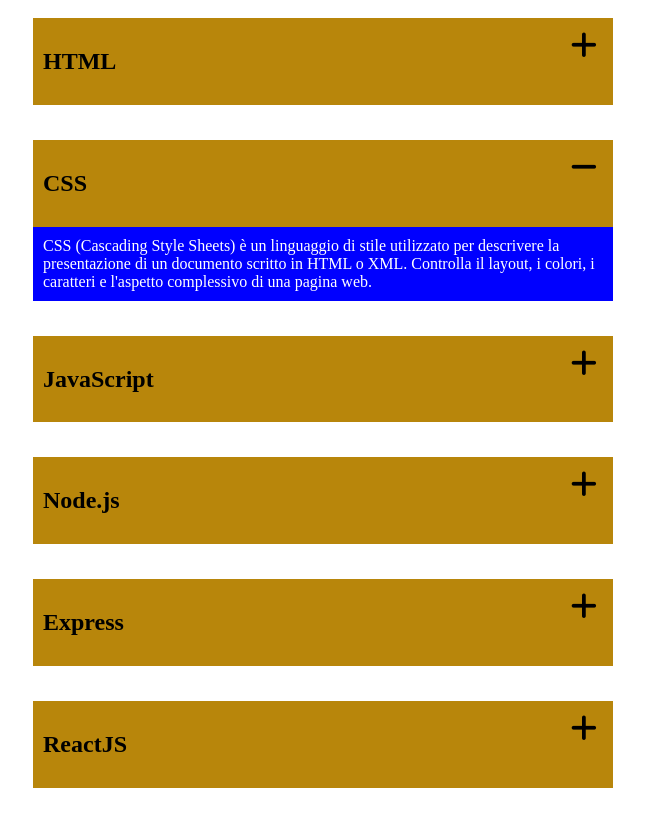
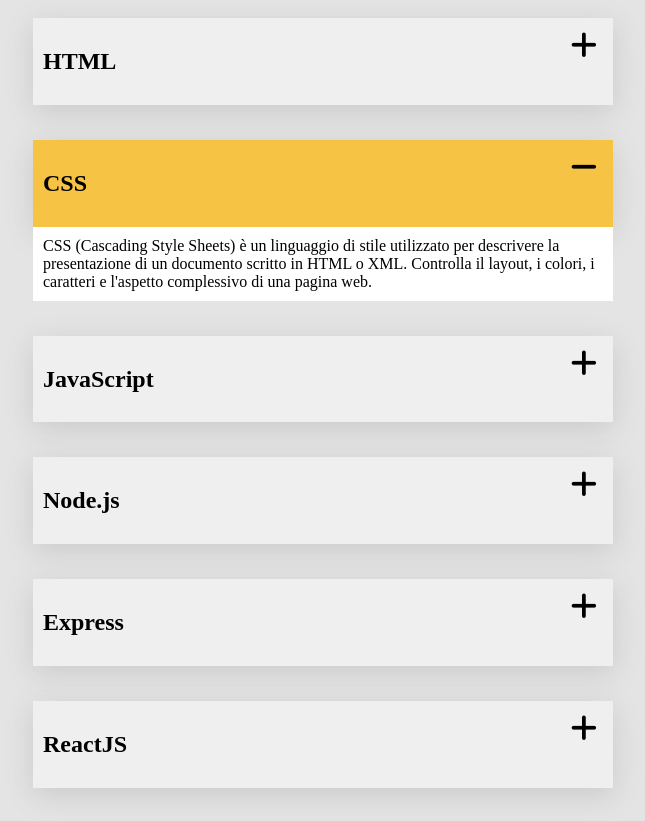
Before and after one commit to federicodececco/react-use-state, a React (Vite) app: page / in a window 1280 px wide. Both pictures are taken after a click on the button 900 px from the left and 167 px from the top of the page. Shown: the whole page, without its empty margins (317-962 px from the left). Built offline with nearby package versions, Linux system fonts and the light colour scheme.

Commit message:
add: style

```diff
--- a/src/components/AccordionElement.jsx
+++ b/src/components/AccordionElement.jsx
@@ -10,7 +10,7 @@
       <div>
         {isLooked ? (
           <div className="element">
-            <div className="accordion-top">
+            <div className="accordion-top active">
               <h1>{title}</h1>
               <div>
                 <button onClick={lookShut}>
--- a/src/index.css
+++ b/src/index.css
@@ -1,3 +1,6 @@
+body {
+  background-color: #e4e4e4;
+}
 main {
   max-width: 1200px;
   display: flex;
@@ -16,11 +19,15 @@
   display: flex;
   justify-content: space-between;
 
-  background-color: darkgoldenrod;
+  background-color: #efefef;
+  box-shadow: rgba(100, 100, 111, 0.2) 0px 7px 29px 0px;
+}
+.active {
+  background-color: #f6c344;
 }
 .accordion-bot {
-  background-color: blue;
-  color: white;
+  background-color: white;
+  color: black;
   padding: 10px;
 }
 p {
```
Also changed, not shown: src/components/Accordion.jsx (+0 -10 lines).
